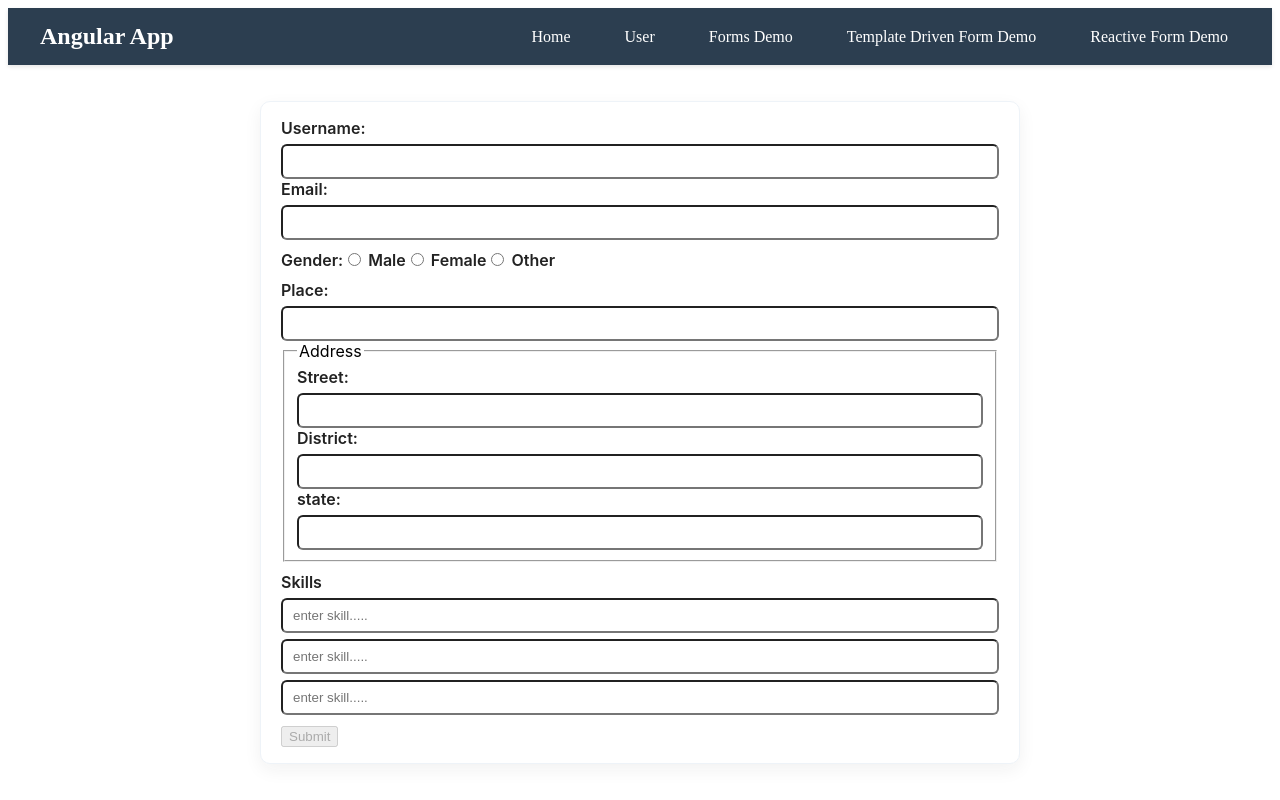
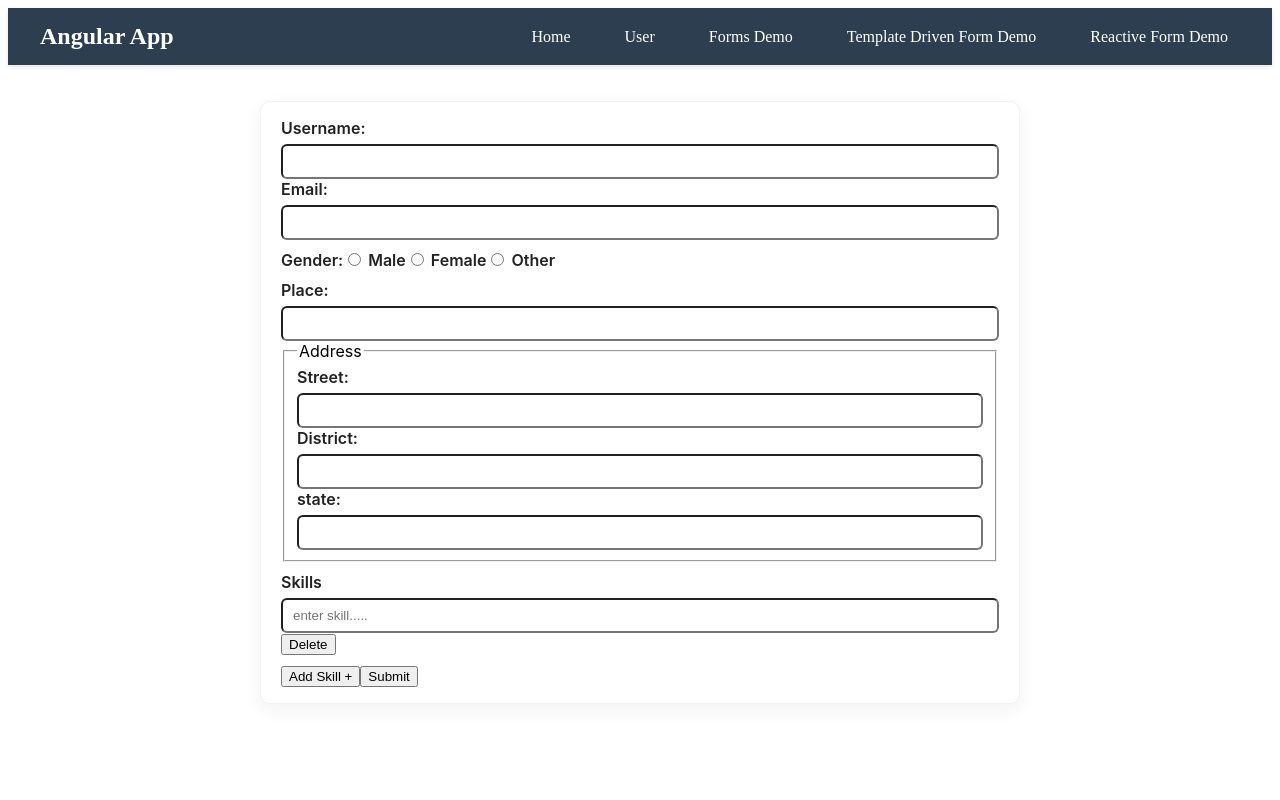
Before and after one commit to ashishsamuel/angular-project-learning5, an Angular app: page /reactive-form in a window 1280 px wide. Shown: the top 800 px of the page. Built offline with nearby package versions, Linux system fonts and the light colour scheme.

Commit message:
adding formcontrols dynamically in reactive forms

```diff
--- a/src/app/reactive-forms-demo/reactive-forms-demo.component.html
+++ b/src/app/reactive-forms-demo/reactive-forms-demo.component.html
@@ -46,11 +46,15 @@
     </div>
   </fieldset>
 
-  <div style="margin: 10px 0px" >
+  <div style="margin: 10px 0px" formArrayName="skills">
     <label for="skills">Skills</label>
-    <input type="text" placeholder="enter skill....." *ngFor="let control of reactiveForm.get('skills')['controls'];let i=index"
-    [formControl]="control">
+    <div *ngFor="let control of reactiveForm.get('skills')['controls'];let i=index">
+        <input type="text" placeholder="enter skill....."
+        [formControl]="control">
+        <button type="submit" (click)="deleteSkill(i)">Delete</button>
+    </div>
   </div>
 
-  <button type="submit" [disabled]="reactiveForm.invalid">Submit</button>
+  <button type="button" (click)="addSkill()">Add Skill +</button>
+  <button type="submit">Submit</button>
 </form>
--- a/src/app/reactive-forms-demo/reactive-forms-demo.component.ts
+++ b/src/app/reactive-forms-demo/reactive-forms-demo.component.ts
@@ -26,11 +26,15 @@ export class ReactiveFormsDemoComponent implements OnInit{
         district: new FormControl(null,Validators.required),
         state: new FormControl(null,Validators.required)
       }),
+      // for static from control adding case
+      // skills: new FormArray([
+      //   new FormControl(null),
+      //   new FormControl(null),
+      //   new FormControl(null)
+      // ])
       skills: new FormArray([
         new FormControl(null),
-        new FormControl(null),
-        new FormControl(null)
-      ])
+       ])
       // street: new FormControl(null),
     })
   }
@@ -39,4 +43,16 @@ export class ReactiveFormsDemoComponent implements OnInit{
     console.log("reactiveform",this.reactiveForm);
   }
 
+  addSkill(){
+    (<FormArray>this.reactiveForm.get('skills')).push(
+      new FormControl(null,Validators.required)
+    );
+  }
+
+  deleteSkill(index:number) {
+    // (<FormArray>this.reactiveForm.get('skills')).
+    const skillsControl = <FormArray>this.reactiveForm.get('skills');
+    skillsControl.removeAt(index);
+  }
+
 }
```
